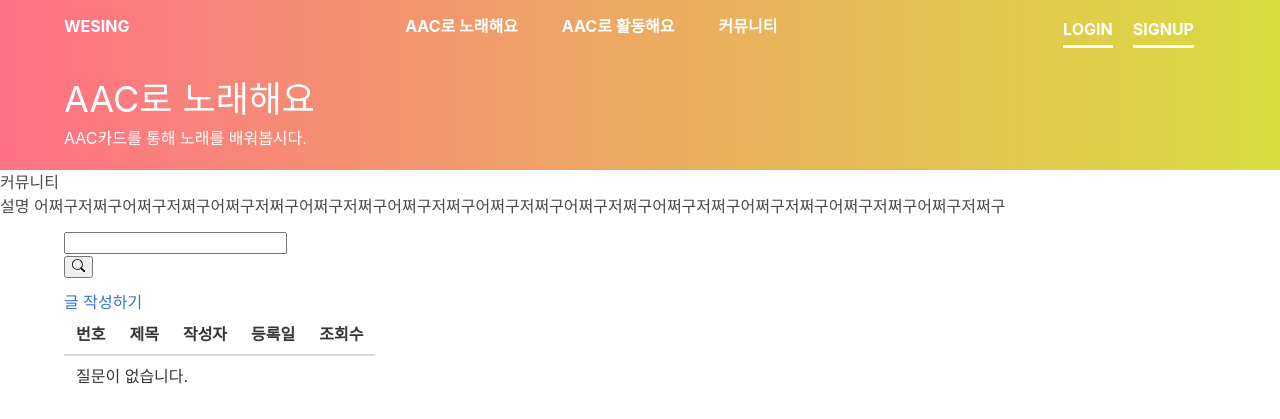
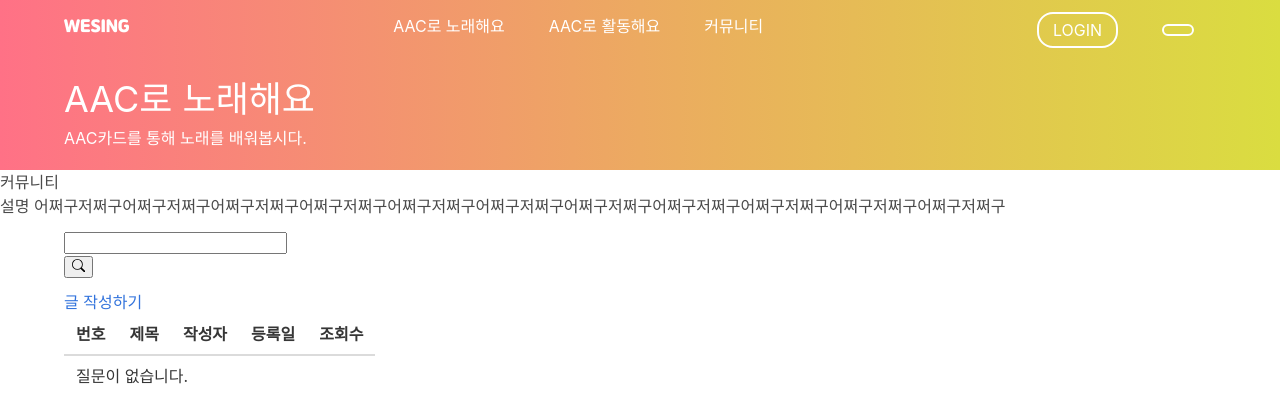
Before and after one commit to jslee7420/Wesing, a Django app: page /board/ in a window 1280 px wide. Shown: the top 419 px of the page. Run offline with Django 3.2, Linux system fonts and the light colour scheme; data that the repository does not hold is empty; some web fonts are replaced.

Commit message:
Update navbar-btn

```diff
--- a/static/css/base.css
+++ b/static/css/base.css
@@ -0,0 +1,5 @@
+@font-face {
+    font-family: 'Jalnan';
+    src: url('../font/Jalnan.ttf') format('truetype'),
+        url('../font/JalnanOTF.otf') format('opentype');
+}
--- a/static/css/nav.css
+++ b/static/css/nav.css
@@ -3,7 +3,10 @@
 /* original css */
 .navbar-item {
     color: white !important;
-    font-weight: bold;
+}
+
+.navbar-brand a {
+    font-family: 'Jalnan';
 }
 
 a.navbar-item:hover {
@@ -27,8 +30,9 @@
 .navbar-btn {
     color: #fff !important;
     margin: 0 10px;
-    padding: 4px 0;
-    border-bottom: 3px solid #fff;
+    padding: 4px 14px;
+    border-radius: 16px;
+    border: 2px solid #fff;
 }
 
 .navbar-bottom {
--- a/templates/navbar.html
+++ b/templates/navbar.html
@@ -39,21 +39,15 @@
             <a class="navbar-login navbar-btn" href="#">
               LOGIN
             </a>
-            <a class="navbar-signup navbar-btn" href="#">
-              SIGNUP
-            </a>
           </div>
         </div>
-        <!-- <div class="navbar-item">
+        <div class="navbar-item">
           <div class="buttons">
             <a class="navbar-profile navbar-btn" href="#">
               {{ user.username }}
             </a>
-            <a class="navbar-logout navbar-btn" href="#">
-              LOGOUT
-            </a>
           </div>
-        </div> -->
+        </div>
       </div>
     </div>
     <div class="navbar-bottom">
```
